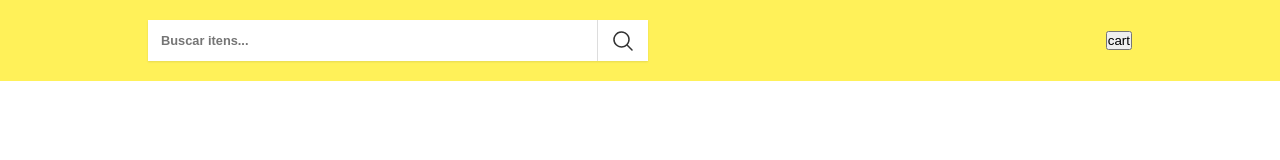
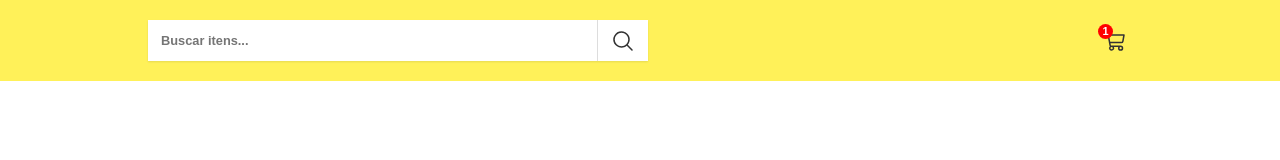
Before and after one commit to J0aoCunha/React-LojaVirtual, a React (Vite) app: page / in a window 1280 px wide. Shown: the top 160 px of the page. Built offline with nearby package versions, Linux system fonts and the light colour scheme.

Commit message:
feat: structuring and styling the shopping cart

```diff
--- /dev/null
+++ b/src/Components/CartButton/CartButton.tsx
@@ -0,0 +1,13 @@
+import { ShoppingCart } from '@phosphor-icons/react'
+import { ButtonContainer } from './style'
+
+function CartButton() {
+  return (
+    <ButtonContainer>
+      <ShoppingCart />
+      <span>1</span>
+    </ButtonContainer>
+  )
+}
+
+export default CartButton
--- /dev/null
+++ b/src/Components/CartButton/style.ts
@@ -0,0 +1,32 @@
+import styled from 'styled-components'
+
+export const ButtonContainer = styled.button`
+  font-size: 1.5rem;
+  display: flex;
+  align-items: center;
+  justify-content: center;
+  padding: 5px;
+  background: none;
+  border: none;
+  position: relative;
+  margin-left: 20px;
+  color: #333;
+
+  span {
+    position: absolute;
+    top: 0;
+    left: 0;
+
+    width: 15px;
+    height: 15px;
+    display: flex;
+    align-items: center;
+    justify-content: center;
+    background: red;
+
+    color: white;
+    font-size: 11px;
+    font-weight: 600;
+    border-radius: 15px;
+  }
+`
--- a/src/Components/Header/Header.tsx
+++ b/src/Components/Header/Header.tsx
@@ -1,4 +1,6 @@
+import CartButton from '../CartButton/CartButton'
 import SearchBar from '../SearchBar/SearchBar'
+
 import { Container, HeaderContainer } from './Style'
 
 function Header() {
@@ -6,7 +8,7 @@
     <HeaderContainer>
       <Container>
         <SearchBar />
-        <button>cart</button>
+        <CartButton />
       </Container>
     </HeaderContainer>
   )
```
